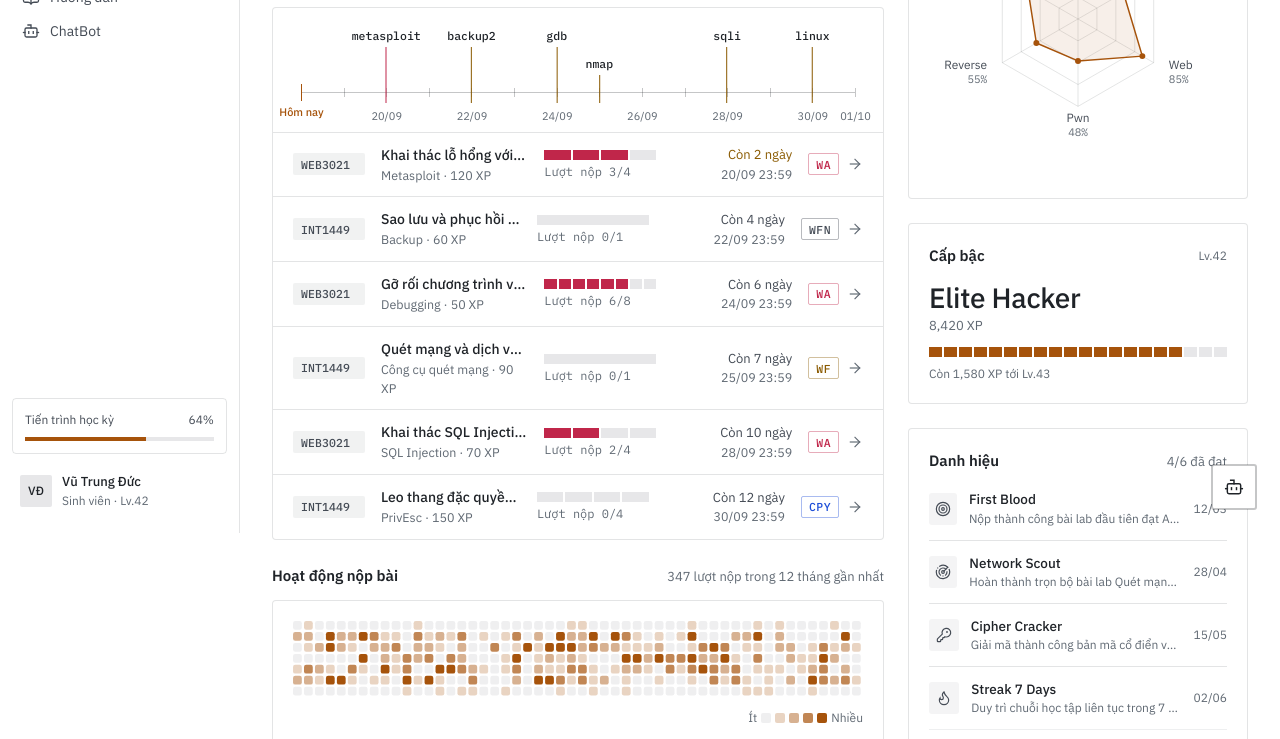
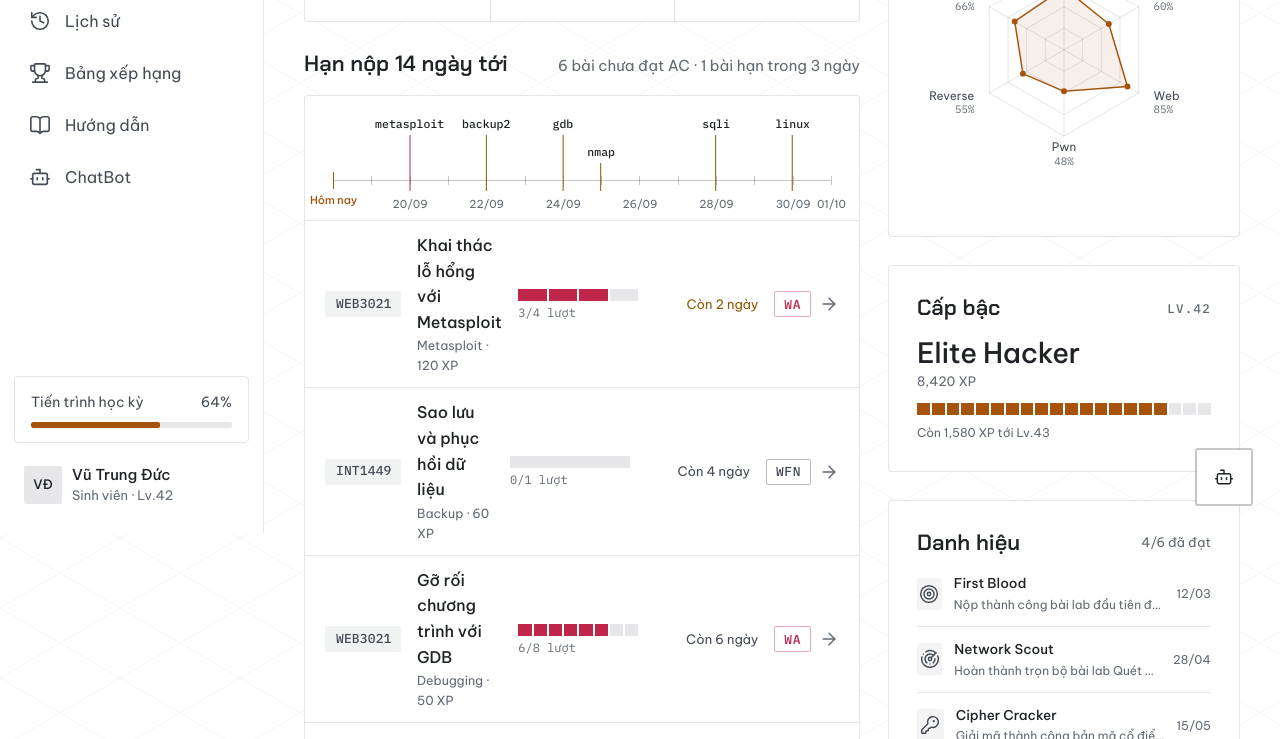
Before and after one commit to MinhToan4/redesign-cyberlabx, a plain HTML site: page dashboard.html in a window 1280 px wide. Shown: the part 267-1006 px from the top of the page. Drawn offline with nearby package versions, Linux system fonts and the light colour scheme.

Commit message:
feat(student): áp dụng skin quest cho các trang Sinh viên
Nạp skin-quest.css và font Chakra Petch/Be Vietnam Pro; Tổng quan: danh sách hạn nộp gọn cột, tiêu đề bài xuống dòng thay vì cắt.

Co-Authored-By: Claude Sonnet 5.5 <noreply@anthropic.com>

```diff
--- a/account.html
+++ b/account.html
@@ -6,10 +6,11 @@
   <title>Tài khoản của tôi · CyberLabX</title>
   <link rel="preconnect" href="https://fonts.googleapis.com">
   <link rel="preconnect" href="https://fonts.gstatic.com" crossorigin>
-  <link href="https://fonts.googleapis.com/css2?family=IBM+Plex+Sans:wght@400;500;600&family=IBM+Plex+Mono:wght@400;500&display=swap" rel="stylesheet">
+  <link href="https://fonts.googleapis.com/css2?family=Be+Vietnam+Pro:wght@400;500;600;700&family=Chakra+Petch:wght@500;600;700&family=IBM+Plex+Mono:wght@400;500&display=swap" rel="stylesheet">
   <link rel="stylesheet" href="assets/tokens.css">
   <link rel="stylesheet" href="assets/base.css">
   <link rel="stylesheet" href="assets/components.css">
+  <link rel="stylesheet" href="assets/skin-quest.css">
   <script src="assets/theme.js"></script>
   <style>
     /* Kiểu riêng trang Tài khoản */
--- a/dashboard.html
+++ b/dashboard.html
@@ -6,14 +6,15 @@
   <title>Tổng quan · CyberLabX</title>
   <link rel="preconnect" href="https://fonts.googleapis.com">
   <link rel="preconnect" href="https://fonts.gstatic.com" crossorigin>
-  <link href="https://fonts.googleapis.com/css2?family=IBM+Plex+Sans:wght@400;500;600&family=IBM+Plex+Mono:wght@400;500&display=swap" rel="stylesheet">
+  <link href="https://fonts.googleapis.com/css2?family=Be+Vietnam+Pro:wght@400;500;600;700&family=Chakra+Petch:wght@500;600;700&family=IBM+Plex+Mono:wght@400;500&display=swap" rel="stylesheet">
   <link rel="stylesheet" href="assets/tokens.css">
   <link rel="stylesheet" href="assets/base.css">
   <link rel="stylesheet" href="assets/components.css">
+  <link rel="stylesheet" href="assets/skin-quest.css">
   <script src="assets/theme.js"></script>
   <style>
     /* Riêng trang Tổng quan */
-    a.pick { position: relative; display: grid; grid-template-columns: 72px minmax(0, 1fr) 112px 120px auto; gap: 16px; align-items: center; padding: 12px 20px; border-top: 1px solid var(--line); transition: background-color var(--dur) var(--ease); }
+    a.pick { position: relative; display: grid; grid-template-columns: 76px minmax(0, 1fr) 120px 104px auto; gap: 16px; align-items: center; padding: 12px 20px; border-top: 1px solid var(--line); transition: background-color var(--dur) var(--ease); }
     a.pick:hover { background: var(--mute-soft); }
     a.pick:hover::after { content: ''; position: absolute; left: 0; top: 8px; bottom: 8px; width: 2px; border-radius: 0 2px 2px 0; background: var(--accent); }
     .pick .t { font-weight: 500; }
@@ -138,9 +139,9 @@
         var left = x.diff === 0 ? 'Hạn hôm nay' : 'Còn ' + x.diff + ' ngày';
         return '<a class="pick" href="assignments.html?class=' + encodeURIComponent(x.cls.code) + '&code=' + encodeURIComponent(a.code) + '">' +
           '<span class="chip chip-mono code">' + esc(x.cls.course) + '</span>' +
-          '<div style="min-width:0"><div class="t trunc" title="' + esc(a.title) + '">' + esc(a.title) + '</div><div class="m">' + esc(a.topic) + ' · ' + a.xp + ' XP</div></div>' +
-          '<div class="attempts">' + (parts ? U.ticks(+parts[1], +parts[0], 'is-error') + '<span class="n">Lượt nộp ' + esc(a.attempts) + '</span>' : '<span class="n">Chưa nộp</span>') + '</div>' +
-          '<div class="left tnum' + (x.diff <= 3 ? ' soon' : '') + '">' + left + '<div class="m tnum">' + esc(a.deadline.slice(8, 10) + '/' + a.deadline.slice(5, 7) + ' ' + a.deadline.slice(11)) + '</div></div>' +
+          '<div style="min-width:0"><div class="t" title="' + esc(a.title) + '">' + esc(a.title) + '</div><div class="m">' + esc(a.topic) + ' · ' + a.xp + ' XP</div></div>' +
+          '<div class="attempts">' + (parts ? U.ticks(+parts[1], +parts[0], 'is-error') + '<span class="n">' + esc(a.attempts) + ' lượt</span>' : '<span class="n">Chưa nộp</span>') + '</div>' +
+          '<div class="left tnum' + (x.diff <= 3 ? ' soon' : '') + '" title="Hạn ' + esc(a.deadline) + '">' + left + '</div>' +
           '<span class="row-gap">' + (a.status ? U.verdict(a.status) : '') + '<i data-lucide="arrow-right" class="faint"></i></span></a>';
       }).join('') || '<div class="empty">Không có bài nào đến hạn trong 14 ngày tới.</div>';
 
```
Also changed, not shown: assignments.html (+2 -1 lines), chatbot.html (+2 -1 lines), guide.html (+2 -1 lines), history.html (+2 -1 lines), leaderboard.html (+2 -1 lines), login.html (+2 -1 lines).
